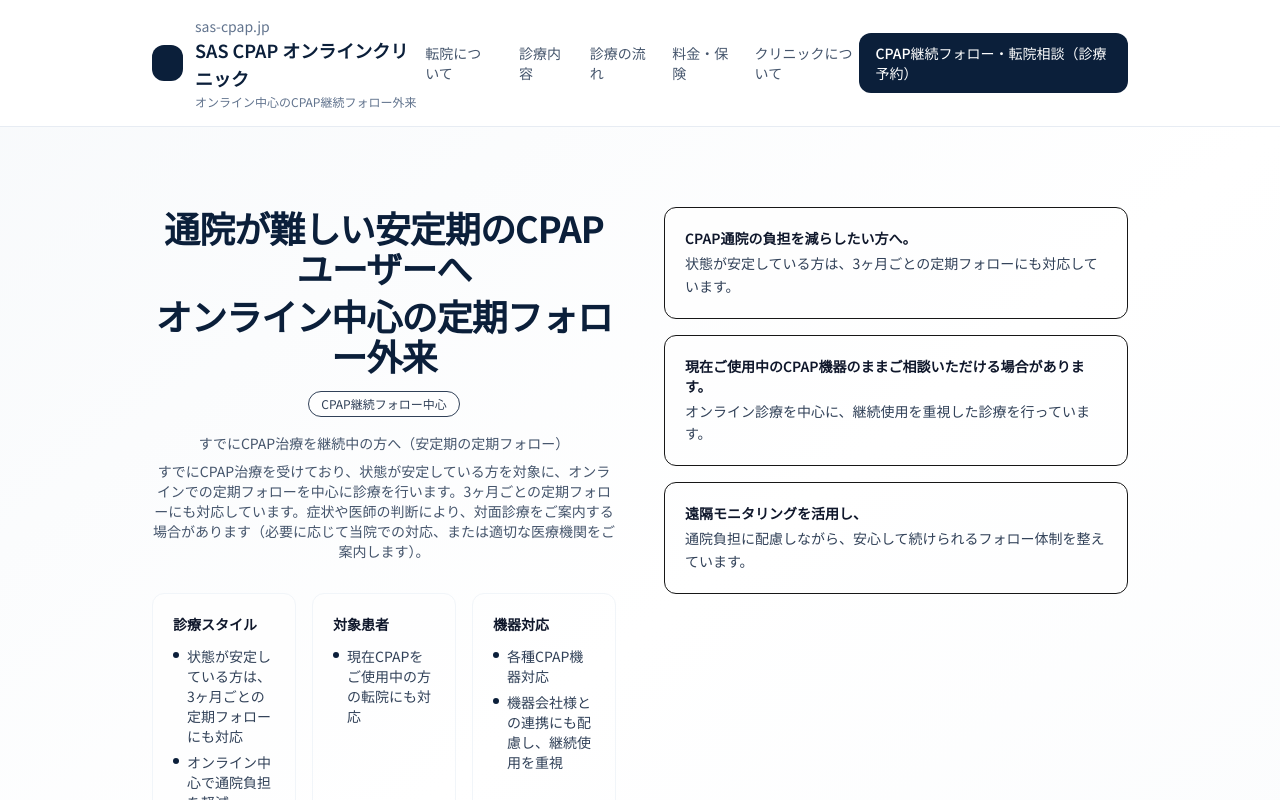
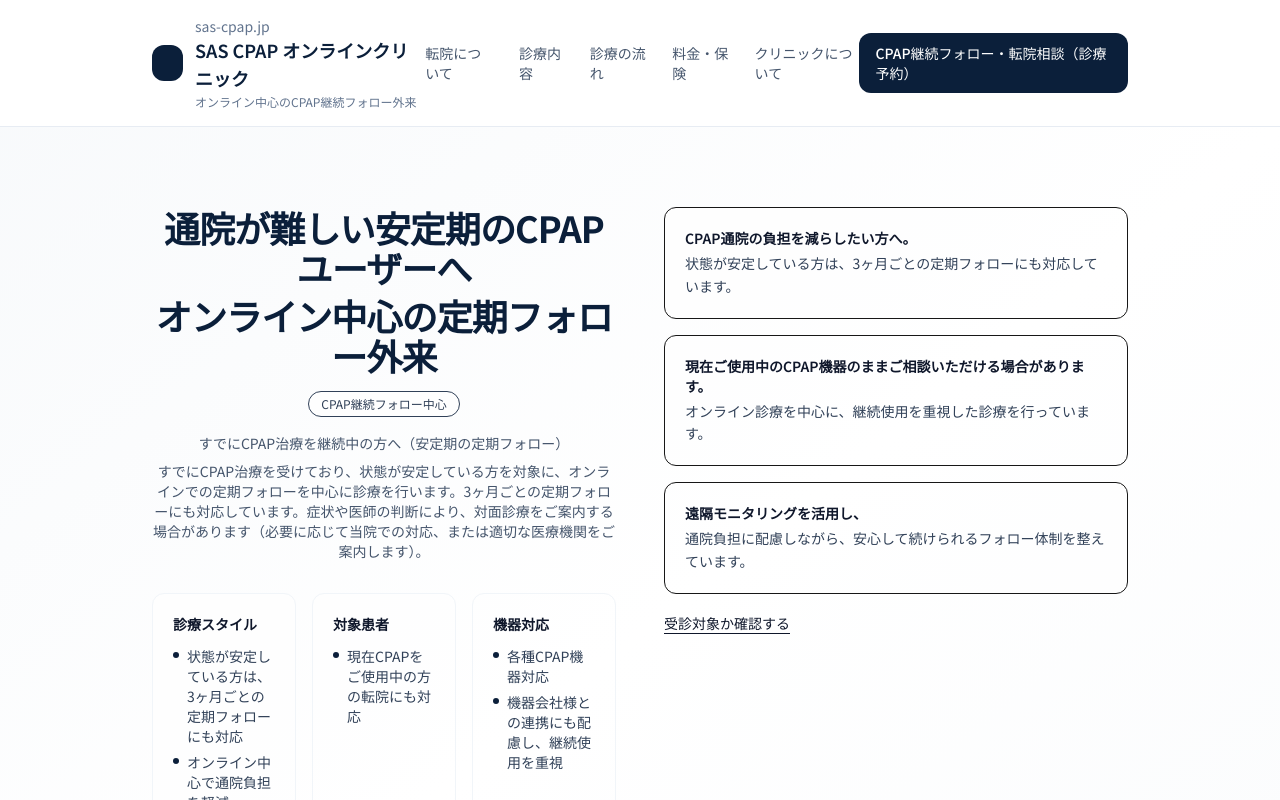
Before and after one commit to mandahan2002/sas-clinic-site, a Next.js app: page / in a window 1280 px wide. Shown: the top 800 px of the page. Built offline with nearby package versions, Linux system fonts and the light colour scheme.

Commit message:
Add eligibility link to Home page for SAS CPAP online clinic, improving user access to information on patient eligibility and enhancing overall navigation experience.

```diff
--- a/app/page.tsx
+++ b/app/page.tsx
@@ -143,6 +143,12 @@ export default function Home() {
                   通院負担に配慮しながら、安心して続けられるフォロー体制を整えています。
                 </p>
               </div>
+              <a
+                href="#eligibility"
+                className="inline-flex items-center text-sm font-medium text-slate-900 underline underline-offset-4 hover:text-slate-700"
+              >
+                受診対象か確認する
+              </a>
             </div>
           </div>
         </div>
```
